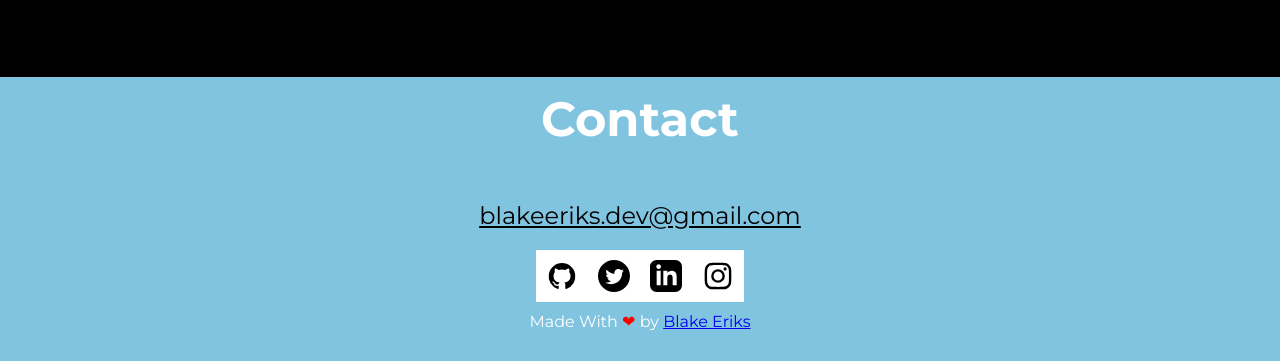
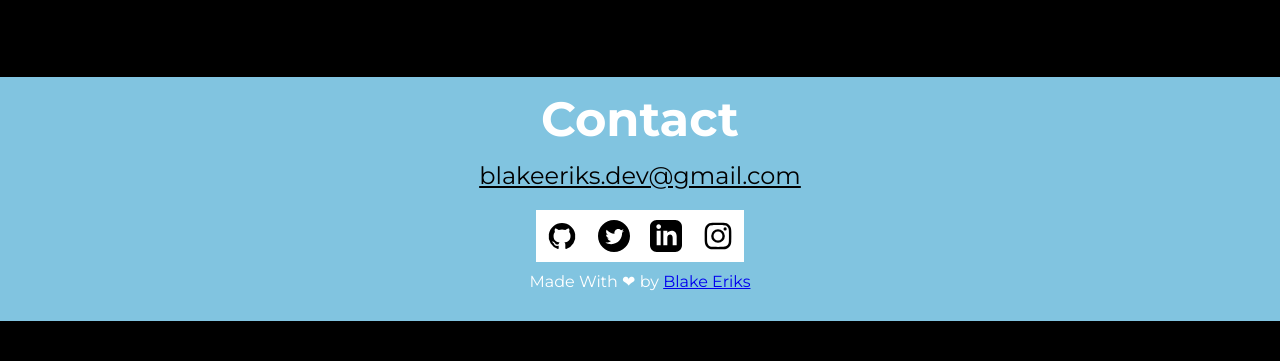
Before and after one commit to BlakeEriks/blakeeriks.github.io, a Gatsby site: page / in a window 1280 px wide. Shown: the part 4099-4460 px from the top of the page. After the commit the page ends 4420 px from the top, so only its background shows below. Built offline with nearby package versions, Linux system fonts and the light colour scheme; Gatsby itself is replaced by a stand-in of ours.

Commit message:
Style + add links

```diff
--- a/src/components/Footer.js
+++ b/src/components/Footer.js
@@ -1,4 +1,5 @@
 import React from "react"
+import { FaEnvelope } from "react-icons/fa"
 import data from "../yourdata"
 
 const Footer = () => {
@@ -7,7 +8,6 @@ const Footer = () => {
       <div className="container">
         <div className="footer-container">
           <h1>Contact</h1>
-          <h2>{data.contactSubHeading}</h2>
           <a className="email-link" href={`mailto:${data.contactEmail}`}>
             {data.contactEmail}
           </a>
@@ -24,7 +24,7 @@ const Footer = () => {
             ))}
           </div>
           <span>
-            Made With <icon>❤</icon> by{" "}
+            Made With ❤ by{" "}
             <a href="https://www.BlakeEriks.dev/">Blake Eriks</a>
           </span>
         </div>
```
